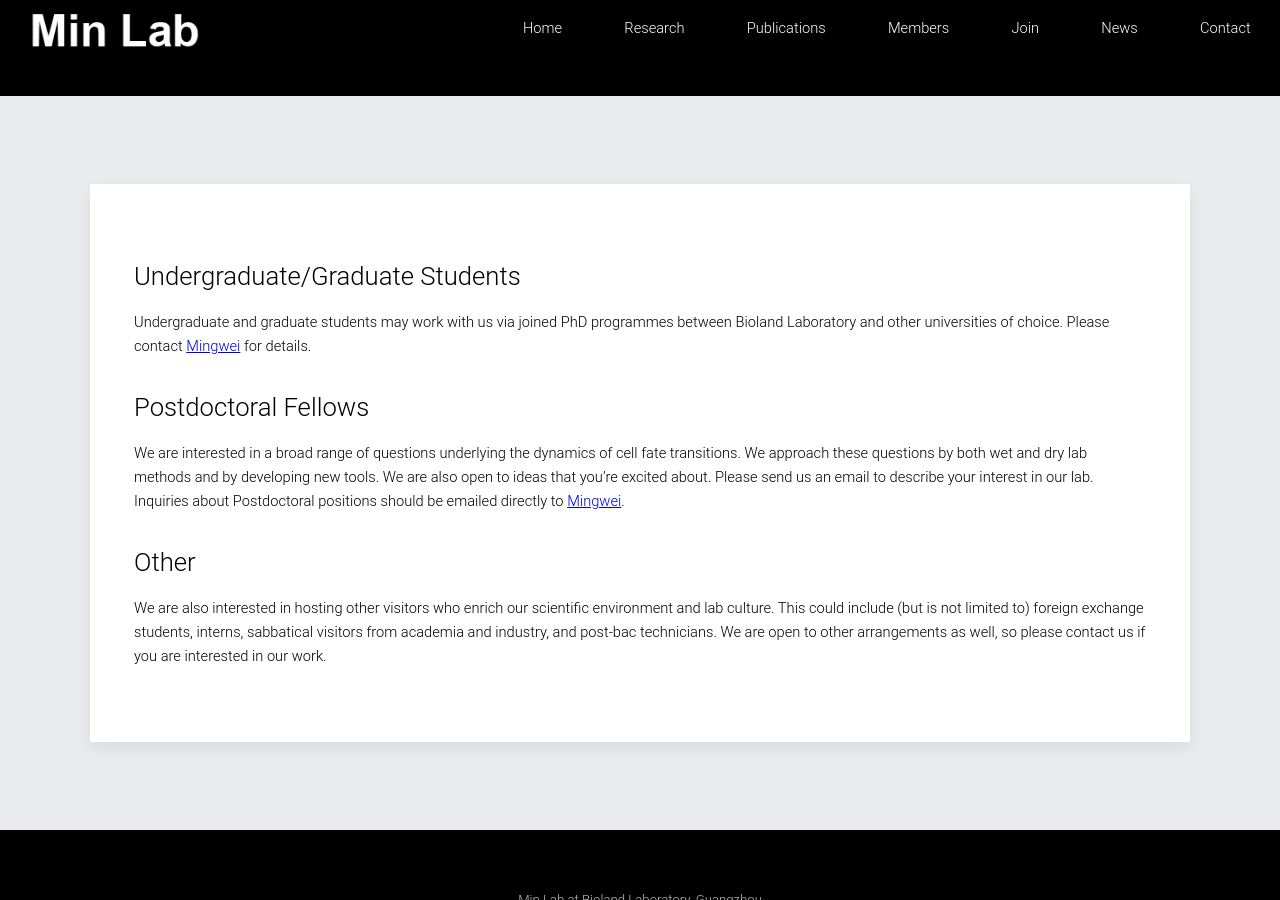
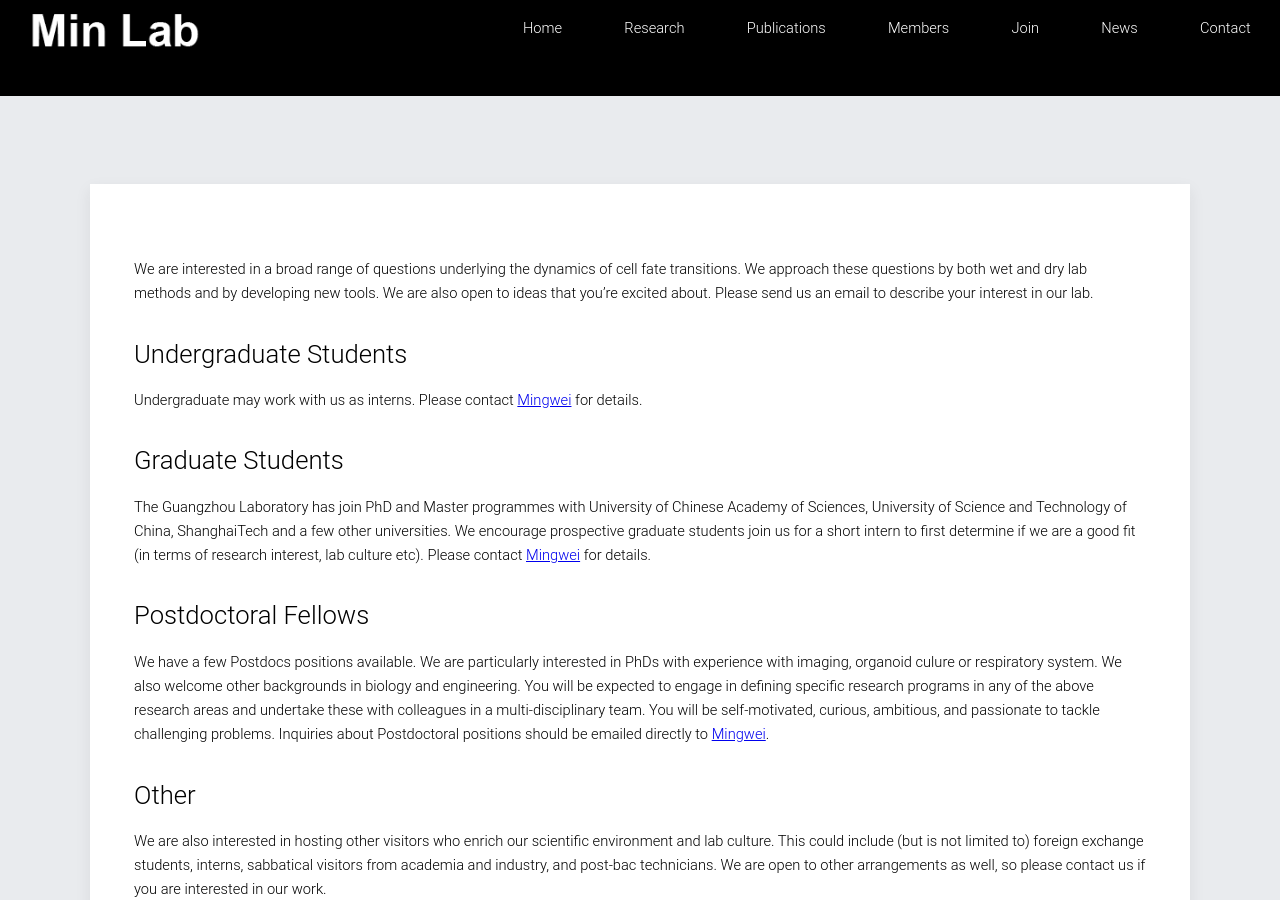
Before and after one commit to mm809/mm809.github.io, a Jekyll site: the page built from join/index.html, in a window 1280 px wide and 900 px high, scrolled down 192 px. Built offline with Jekyll 4.4.1, drawn with Linux system fonts in a browser that asks for light colours.

Commit message:
change Bioland to Guangzhou

```diff
--- a/join/index.html
+++ b/join/index.html
@@ -5,16 +5,22 @@ group: join
 heading:
 bgimage: /images/ColorfulCells.jpg
 ---
-
-## Undergraduate/Graduate Students
-
-Undergraduate and graduate students may work with us via joined PhD programmes between Bioland Laboratory and other universities of choice. Please contact <a href="/contact/">Mingwei</a> for details.
-
-## Postdoctoral Fellows
-
 We are interested in a broad range of questions underlying the dynamics of cell fate transitions.
 We approach these questions by both wet and dry lab methods and by developing new tools.
 We are also open to ideas that you’re excited about. Please send us an email to describe your interest in our lab.
+
+## Undergraduate Students
+Undergraduate may work with us as interns. Please contact <a href="/contact/">Mingwei</a> for details.
+
+## Graduate Students
+The Guangzhou Laboratory has join PhD and Master programmes with University of Chinese Academy of Sciences, University of Science and Technology of China, ShanghaiTech and a few other universities.
+We encourage prospective graduate students join us for a short intern to first determine if we are a good fit (in terms of research interest, lab culture etc).
+Please contact <a href="/contact/">Mingwei</a> for details.
+
+## Postdoctoral Fellows
+We have a few Postdocs positions available. We are particularly interested in PhDs with experience with imaging, organoid culure or respiratory system. We also welcome other backgrounds in biology and engineering.
+You will be expected to engage in defining specific research programs in any of the above research areas and undertake these with colleagues in a multi-disciplinary team.
+You will be self-motivated, curious, ambitious, and passionate to tackle challenging problems.
 Inquiries about Postdoctoral positions should be emailed directly to <a href="/contact/">Mingwei</a>.
 
 ## Other
```
Also changed, not shown: _posts/2021-11-25-XinyiBday.md (added, +9 -0 lines), _posts/2021-12-18-JiasuiFarewell.md (added, +12 -0 lines), images/JiasuiFarewell1.jpg (added), images/JiasuiFarewell2.jpg (added), images/JiasuiFarewell3.jpg (added), images/JiasuiFarewell4.jpg (added), 1 other file.
